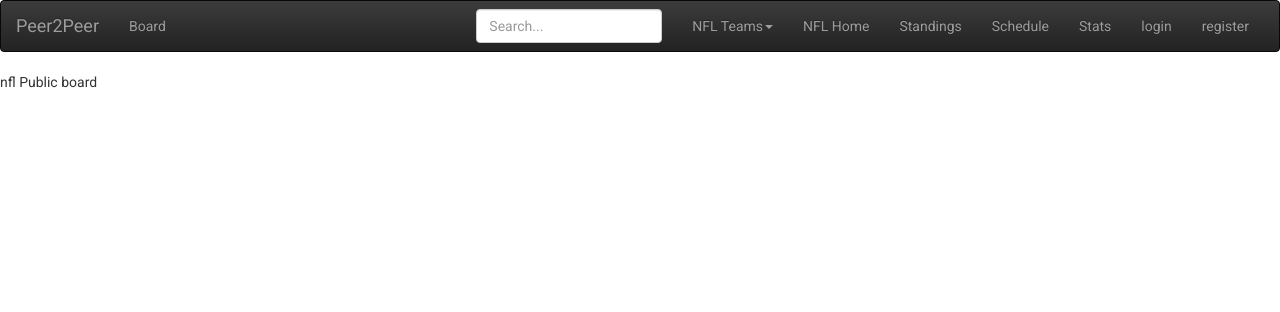
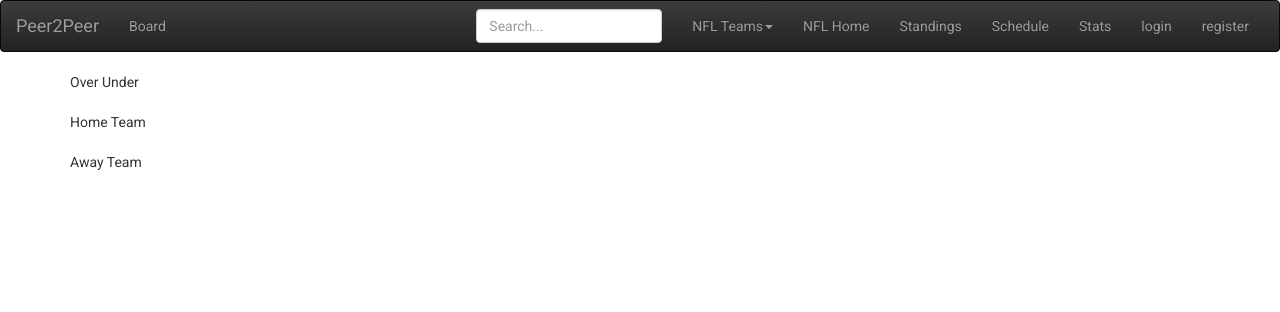
Before and after one commit to jreiher2003/peer_flask, a Flask app: template app/nfl/templates/nfl_public_board.html in a window 1280 px wide. Shown: the top 312 px of the page. Run offline with Flask 2, Linux system fonts and the light colour scheme; the template is opened without the code that fills it, so the values that code supplies are empty; parts of the project's set-up code (start-up, migrations or seed data) failed here and were passed over; some libraries are stand-ins or nearby versions.

Commit message:
Public board rendering

```diff
--- a/app/nfl/templates/nfl_public_board.html
+++ b/app/nfl/templates/nfl_public_board.html
@@ -1,8 +1,30 @@
 {% extends "base.html" %}
 {% block title %}{% endblock %}
 {% block content %}
-nfl Public board<br><br>
-{% for bet in nfl_board %}
-    {{ bet }}<br><br><br>
-{% endfor %}
+<div class="container">
+    <div class="row">
+        <div class="col-md-12">
+           Over Under<br><br>
+            {% for bet in over_under %}
+                <p>{{ bet.id }} {{ bet.game_key }} {{ bet.over_under }} {{ bet.amount }} {{ bet.user_id }} {{ bet.bet_created }}</p>
+            {% endfor %}
+        </div>
+    </div>
+    <div class="row">
+        <div class="col-md-12">
+           Home Team<br><br>
+            {% for bet in home_team %}
+                <p>{{ bet.id }} {{ bet.game_key }} {{ bet.home_team }} {{ bet.home_ps }} {{ bet.amount }} {{ bet.user_id }} {{ bet.bet_created }}</p>
+            {% endfor %}
+        </div>
+    </div>
+    <div class="row">
+        <div class="col-md-12">
+           Away Team<br><br>
+            {% for bet in away_team %}
+                <p>{{ bet.id }} {{ bet.game_key }} {{ bet.away_team }} {{ bet.away_ps }} {{ bet.amount }} {{ bet.user_id }} {{ bet.bet_created }}</p>
+            {% endfor %}
+        </div>
+    </div>
+</div>
 {% endblock %}
```
Also changed, not shown: app/nfl/views.py (+16 -13 lines).
